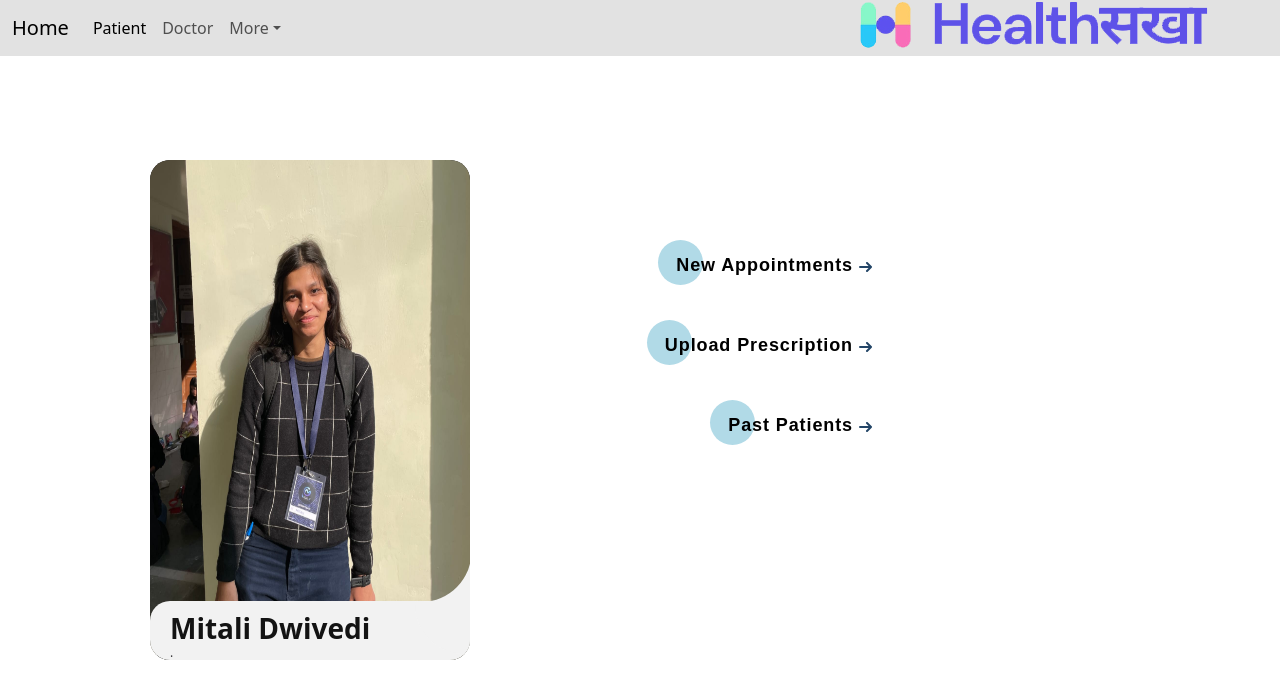
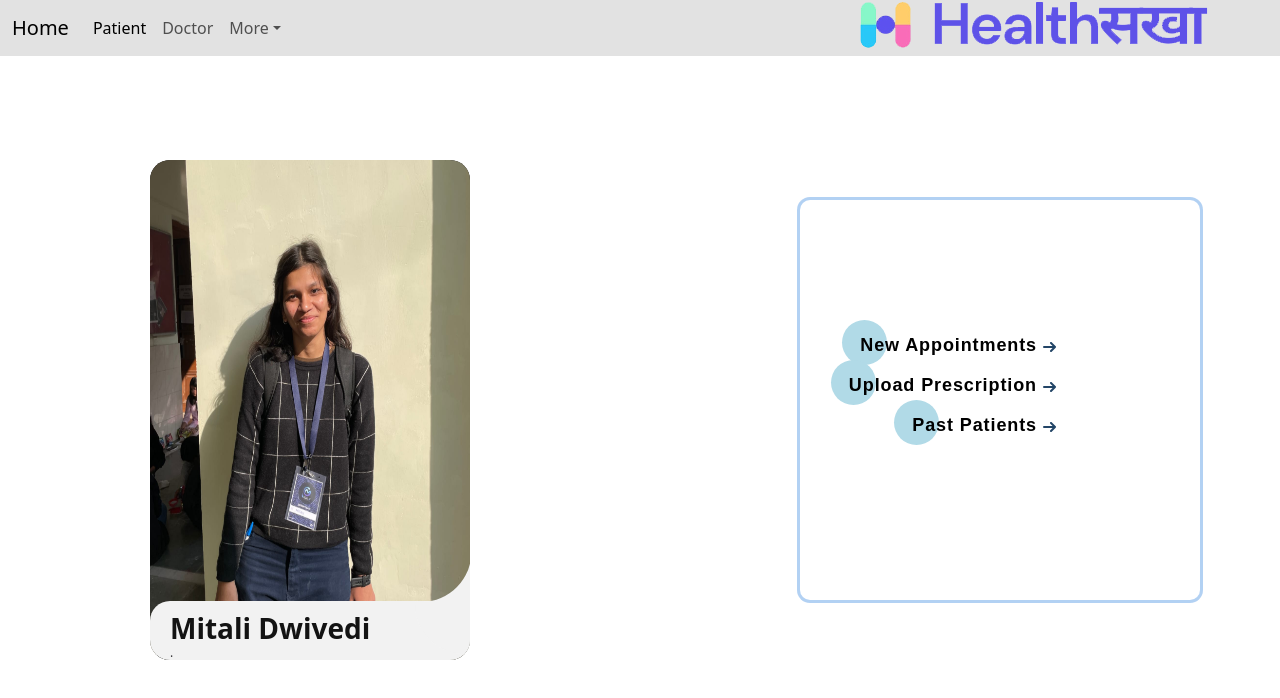
Before and after one commit to mayank-012/apna-app, a React (Create React App) app: page /dprofile in a window 1280 px wide. Shown: the top 698 px of the page. Built offline with nearby package versions, Linux system fonts and the light colour scheme.

Commit message:
doctor profile temp2

```diff
--- a/src/DoctorPages/DoctorsProfile/DoctorProfile.css
+++ b/src/DoctorPages/DoctorsProfile/DoctorProfile.css
@@ -321,3 +321,13 @@ h2{
       -ms-transform: scale(0.95);
           transform: scale(0.95);
  }
+
+ .dpr{
+  border-radius: 10px;
+  position: relative;
+  height: 400px;
+  width: 400px;
+  box-shadow: rgba(3, 102, 214, 0.3) 0px 0px 0px 3px;
+  left: 800px;
+  top: 200px;
+ }
--- a/src/DoctorPages/DoctorsProfile/DoctorProfile.jsx
+++ b/src/DoctorPages/DoctorsProfile/DoctorProfile.jsx
@@ -36,6 +36,7 @@ export const DoctorProfile = (props) => {
 
 
         </div>
+        <div className="dpr">
         <button style={{right:"30%", top:"30%"}} class="cta">
   <span><Link to="/newappointments">New Appointments</Link></span>
   <svg viewBox="0 0 13 10" height="10px" width="15px">
@@ -51,6 +52,9 @@ export const DoctorProfile = (props) => {
     <polyline points="8 1 12 5 8 9"></polyline>
   </svg>
 </button>
+<br/>
+<br/>
+<br/>
 <button  style={{right:"30%", top:"50%"}}class="cta">
   <span><Link to="/pastpatients">Past Patients</Link></span>
   <svg viewBox="0 0 13 10" height="10px" width="15px">
@@ -58,6 +62,7 @@ export const DoctorProfile = (props) => {
     <polyline points="8 1 12 5 8 9"></polyline>
   </svg>
 </button>
+</div>
 
 
 
@@ -73,47 +78,3 @@ export const DoctorProfile = (props) => {
 
   )
 }
-
-
-{/* <div class="card">
-            <div class="blob"></div>
-            <span class="img"><img className="picture" alt="profile-photo" src={pic1} /></span>
-            <h2 className="abcd">Patient's Profile</h2>
-            <div className="texts">
-              <p className="up"> Name-Prakash Uphadaya</p>
-              <p className="m"> Age-20, Gender-Male</p>
-              <p className="m"> Weight-50kg</p>
-              <p className="m"> Height-5'6</p>
-              <p className="down"> Blood Group-A+</p>
-            </div>
-          </div> */}
-
-//           <div className="features">
-
-//             <div className="features1"><Link to="/checkreports"><img className="pic2" alt="cliparts" src={pic2} /></Link></div>
-//             <div className="features2" >
-//             <div id="container">
-//   <button class="learn-more">
-//     <span class="circle" aria-hidden="true">
-//       <span class="icon arrow"></span>
-//     </span>
-//     <span class="button-text">Learn More</span>
-//   </button>
-// </div>
-//             </div>
-//           </div>
-
-//           <div className="features">
-//             <div className="features1"><Link to="/medicine"><img className="pic4" alt="cliparts" src={pic4} /></Link></div>
-//             <div className="features2"><Link to="/medicine">PRESCRIBED MEDICINE</Link></div>
-//           </div>
-
-//           <div className="features">
-//             <div className="features3"><Link to="/ambulance"><img className="pic5" alt="cliparts" src={pic5} /></Link></div>
-//             <div className="features2"><Link to="/ambulance">AMBULANCE</Link></div>
-//           </div>
-
-//           <div className="features">
-//             <div className="features3"><img className="pic6" alt="cliparts" src={pic6} /></div>
-//             <div className="features2"><Link to="/findmydoctor">FIND MY DOCTOR</Link></div>
-//           </div>
```
